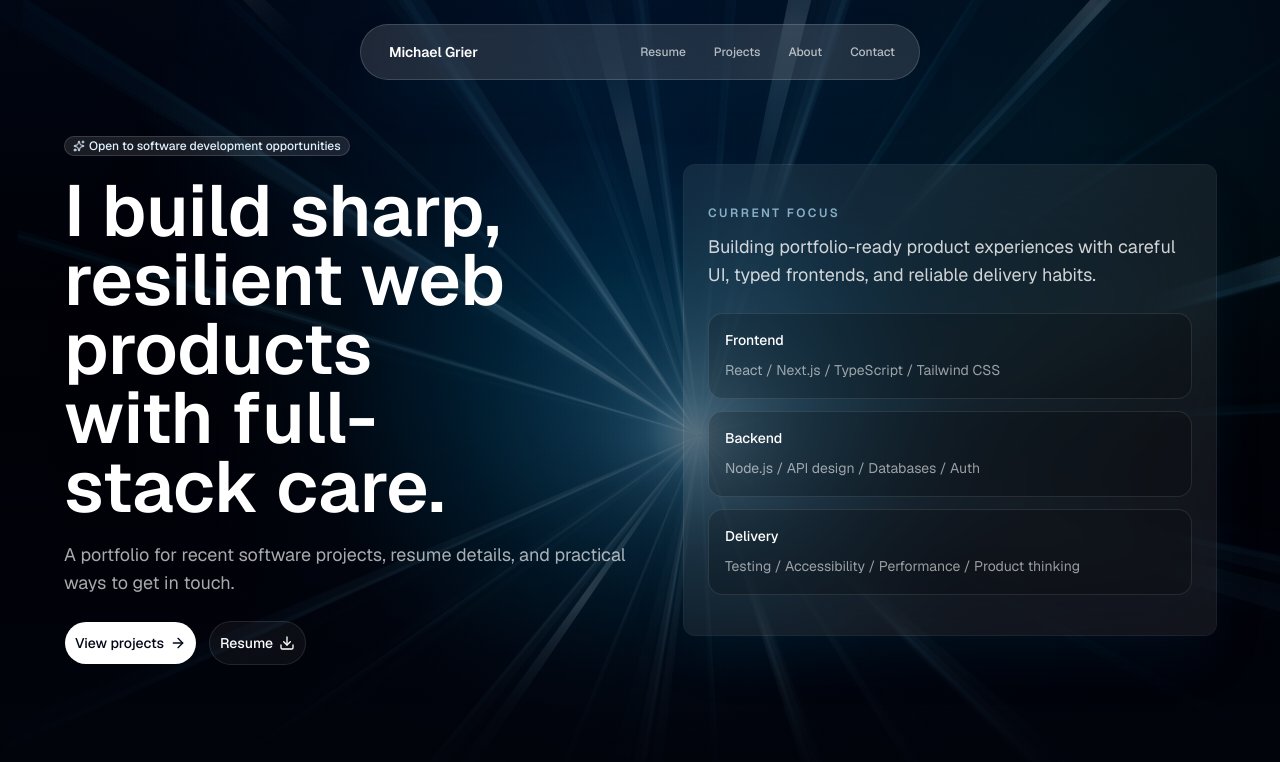
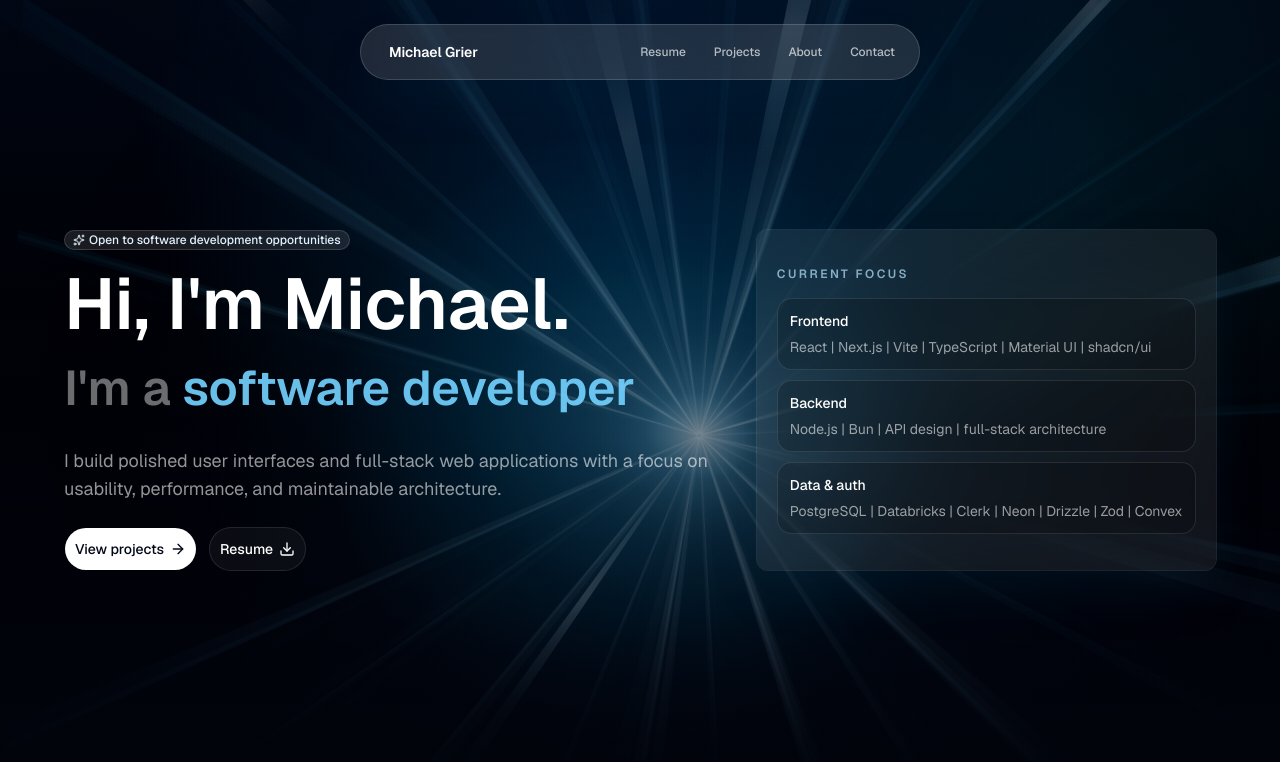
Before and after one commit to michael-grier/dev-portfolio, a Next.js app: page / in a window 1280 px wide. Shown: the top 762 px of the page. Built offline with nearby package versions, Linux system fonts and the light colour scheme.

Commit message:
style: refine hero page layout and copy

```diff
--- a/src/components/site/hero-section.tsx
+++ b/src/components/site/hero-section.tsx
@@ -7,7 +7,7 @@ import { motion, useReducedMotion } from "motion/react";
 import { Badge } from "@/components/ui/badge";
 import { Button } from "@/components/ui/button";
 import { Card, CardContent } from "@/components/ui/card";
-import { heroLines, siteConfig, skillGroups } from "@/content/site";
+import { heroHeadline, siteConfig, skillGroups } from "@/content/site";
 import { HeroLightfieldCanvas } from "@/components/site/hero-lightfield-canvas";
 
 const easeOut = [0.16, 1, 0.3, 1] as const;
@@ -16,7 +16,7 @@ export function HeroSection() {
   const shouldReduceMotion = useReducedMotion();
   const contentDelay = shouldReduceMotion ? 0 : 1.28;
   const initial = shouldReduceMotion ? false : { opacity: 0, y: 18 };
-  const lineInitial = shouldReduceMotion ? false : { opacity: 0, y: 22 };
+  const headingInitial = shouldReduceMotion ? false : { opacity: 0, y: 22 };
   const cardInitial = shouldReduceMotion ? false : { opacity: 0, y: 24, scale: 0.98 };
 
   return (
@@ -26,7 +26,7 @@ export function HeroSection() {
       <div className="absolute inset-0 bg-[linear-gradient(180deg,rgba(2,6,23,0.2),rgba(2,6,23,0.05)_38%,rgba(2,6,23,0.55)_100%)]" />
       <div className="absolute inset-x-0 bottom-0 h-48 bg-gradient-to-t from-background to-transparent" />
 
-      <div className="relative z-10 mx-auto grid w-full max-w-6xl gap-8 lg:grid-cols-[1.05fr_0.95fr] lg:items-center">
+      <div className="relative z-10 mx-auto grid w-full max-w-6xl gap-8 lg:grid-cols-[minmax(0,1.18fr)_minmax(22rem,0.82fr)] lg:items-center">
         <div className="max-w-3xl">
           <motion.div
             initial={initial}
@@ -39,35 +39,48 @@ export function HeroSection() {
             </Badge>
           </motion.div>
 
-          <h1 className="sr-only">{siteConfig.headline}</h1>
-          <div
+          <h1
+            aria-label={heroHeadline}
+            className="max-w-4xl text-balance"
+          >
+            <motion.span
               aria-hidden="true"
-            className="text-balance text-5xl font-semibold leading-[0.96] text-white sm:text-6xl lg:text-[clamp(4rem,5.8vw,4.5rem)]"
-          >
-            {heroLines.map((line, index) => (
-              <motion.span
-                key={line}
-                className="block"
-                initial={lineInitial}
+              className="block whitespace-nowrap text-5xl font-semibold leading-[0.94] text-white sm:text-6xl lg:text-[clamp(4rem,5.6vw,4.875rem)]"
+              initial={headingInitial}
               animate={{ opacity: 1, y: 0 }}
               transition={{
                 duration: 0.78,
-                  delay: contentDelay + 0.12 + index * 0.13,
+                delay: contentDelay + 0.12,
                 ease: easeOut,
               }}
             >
-                {line}
+              {siteConfig.hero.greeting}
             </motion.span>
-            ))}
-          </div>
+            <motion.span
+              aria-hidden="true"
+              className="mt-5 block text-3xl font-semibold leading-tight text-white/42 sm:text-4xl lg:text-[clamp(2.5rem,3.8vw,3.25rem)]"
+              initial={headingInitial}
+              animate={{ opacity: 1, y: 0 }}
+              transition={{
+                duration: 0.78,
+                delay: contentDelay + 0.28,
+                ease: easeOut,
+              }}
+            >
+              {siteConfig.hero.rolePrefix}{" "}
+              <span className="text-sky-300/90">
+                {siteConfig.hero.roleHighlight}
+              </span>
+            </motion.span>
+          </h1>
 
           <motion.p
             initial={initial}
             animate={{ opacity: 1, y: 0 }}
-            transition={{ duration: 0.72, delay: contentDelay + 0.68, ease: easeOut }}
-            className="mt-5 max-w-2xl text-pretty text-base leading-7 text-white/66 sm:text-lg"
+            transition={{ duration: 0.72, delay: contentDelay + 0.64, ease: easeOut }}
+            className="mt-7 max-w-3xl text-pretty text-base leading-7 text-white/58 sm:text-lg"
           >
-            {siteConfig.shortIntro}
+            {siteConfig.hero.intro}
           </motion.p>
 
           <motion.div
@@ -106,27 +119,21 @@ export function HeroSection() {
           transition={{ duration: 0.86, delay: contentDelay + 0.74, ease: easeOut }}
         >
           <Card className="border-white/12 bg-white/[0.07] text-white shadow-2xl shadow-sky-950/30 backdrop-blur-2xl">
-            <CardContent className="grid gap-6 p-5 sm:p-6">
-              <div>
+            <CardContent className="grid gap-4 p-4 sm:p-5">
               <p className="text-xs font-semibold uppercase tracking-[0.2em] text-sky-200/70">
                 Current focus
               </p>
-                <p className="mt-3 text-lg leading-7 text-white/80">
-                  Building portfolio-ready product experiences with careful UI,
-                  typed frontends, and reliable delivery habits.
-                </p>
-              </div>
-              <div className="grid gap-3">
+              <div className="grid gap-2.5">
                 {skillGroups.map((group) => (
                   <div
                     key={group.label}
-                    className="rounded-2xl border border-white/10 bg-black/18 p-4"
+                    className="rounded-2xl border border-white/10 bg-black/18 p-3"
                   >
                     <p className="text-sm font-medium text-white">
                       {group.label}
                     </p>
-                    <p className="mt-2 text-sm leading-6 text-white/58">
-                      {group.skills.join(" / ")}
+                    <p className="mt-1.5 text-sm leading-5 text-white/58">
+                      {group.skills.join(" | ")}
                     </p>
                   </div>
                 ))}
--- a/src/components/site/site-footer.tsx
+++ b/src/components/site/site-footer.tsx
@@ -4,7 +4,7 @@ import Link from "next/link";
 import { usePathname } from "next/navigation";
 import { ArrowUpRight } from "lucide-react";
 
-import { contactLinks, navItems, siteConfig } from "@/content/site";
+import { contactLinks, heroHeadline, navItems, siteConfig } from "@/content/site";
 
 export function SiteFooter() {
   const pathname = usePathname();
@@ -24,7 +24,7 @@ export function SiteFooter() {
             {siteConfig.name}
           </Link>
           <p className="mt-3 text-sm leading-6 text-white/56">
-            {siteConfig.headline}
+            {heroHeadline}
           </p>
           <p className="mt-4 text-xs uppercase tracking-[0.18em] text-sky-200/62">
             {siteConfig.location} / {siteConfig.availability}
--- a/src/content/site.ts
+++ b/src/content/site.ts
@@ -7,8 +7,8 @@ import {
   MessageCircle,
   Network,
   UserRound,
-} from "lucide-react";
-import type { ComponentType } from "react";
+} from 'lucide-react';
+import type { ComponentType } from 'react';
 
 export type NavItem = {
   label: string;
@@ -21,12 +21,12 @@ export type Project = {
   summary: string;
   year: string;
   stack: string[];
-  status: "Live" | "Case study" | "In progress";
+  status: 'Live' | 'Case study' | 'In progress';
   role: string;
   problem: string;
   contribution: string;
   result: string;
-  media: "interface" | "systems" | "delivery";
+  media: 'interface' | 'systems' | 'delivery';
 };
 
 export type ContactLink = {
@@ -45,191 +45,202 @@ export type ExperienceRole = {
 };
 
 export const siteConfig = {
-  name: "Michael Grier",
-  role: "Software Developer",
-  url: "https://michaelgrier.dev",
-  headline: "I build sharp, resilient web products with full-stack care.",
-  shortIntro:
-    "A portfolio for recent software projects, resume details, and practical ways to get in touch.",
-  location: "Canada",
-  availability: "Open to software development opportunities",
+  name: 'Michael Grier',
+  role: 'Software Developer',
+  url: 'https://michaelgrier.dev',
+  hero: {
+    greeting: "Hi, I'm Michael.",
+    rolePrefix: "I'm a",
+    roleHighlight: 'software developer',
+    intro:
+      'I build polished user interfaces and full-stack web applications with a focus on usability, performance, and maintainable architecture.',
+  },
+  location: 'Canada',
+  availability: 'Open to software development opportunities',
 };
 
-export const heroLines = [
-  "I build sharp,",
-  "resilient web products",
-  "with full-stack care.",
-];
+export const heroHeadline = [
+  siteConfig.hero.greeting,
+  `${siteConfig.hero.rolePrefix} ${siteConfig.hero.roleHighlight}`,
+].join(' ');
 
 export const navItems: NavItem[] = [
-  { label: "Home", href: "/", icon: Home },
-  { label: "Resume", href: "/resume", icon: FileText },
-  { label: "Projects", href: "/projects", icon: BriefcaseBusiness },
-  { label: "About", href: "/about", icon: UserRound },
-  { label: "Contact", href: "/contact", icon: MessageCircle },
+  { label: 'Home', href: '/', icon: Home },
+  { label: 'Resume', href: '/resume', icon: FileText },
+  { label: 'Projects', href: '/projects', icon: BriefcaseBusiness },
+  { label: 'About', href: '/about', icon: UserRound },
+  { label: 'Contact', href: '/contact', icon: MessageCircle },
 ];
 
 export const contactLinks: ContactLink[] = [
   {
-    label: "Email",
-    href: "mailto:hello@example.com",
-    value: "hello@example.com",
+    label: 'Email',
+    href: 'mailto:hello@example.com',
+    value: 'hello@example.com',
     icon: Mail,
   },
   {
-    label: "GitHub",
-    href: "https://github.com/michael-grier",
-    value: "github.com/michael-grier",
+    label: 'GitHub',
+    href: 'https://github.com/michael-grier',
+    value: 'github.com/michael-grier',
     icon: Code2,
   },
   {
-    label: "LinkedIn",
-    href: "https://linkedin.com/in/example",
-    value: "linkedin.com/in/example",
+    label: 'LinkedIn',
+    href: 'https://linkedin.com/in/example',
+    value: 'linkedin.com/in/example',
     icon: Network,
   },
 ];
 
 export const skillGroups = [
   {
-    label: "Frontend",
-    skills: ["React", "Next.js", "TypeScript", "Tailwind CSS"],
+    label: 'Frontend',
+    skills: [
+      'React',
+      'Next.js',
+      'Vite',
+      'TypeScript',
+      'Material UI',
+      'shadcn/ui',
+    ],
   },
   {
-    label: "Backend",
-    skills: ["Node.js", "API design", "Databases", "Auth"],
+    label: 'Backend',
+    skills: ['Node.js', 'Bun', 'API design', 'full-stack architecture'],
   },
   {
-    label: "Delivery",
-    skills: ["Testing", "Accessibility", "Performance", "Product thinking"],
+    label: 'Data & auth',
+    skills: ['PostgreSQL', 'Databricks', 'Clerk', 'Neon', 'Drizzle', 'Zod', 'Convex'],
   },
 ];
 
 export const resumeSummary = [
-  "Product-minded software developer focused on polished React interfaces, typed application architecture, and dependable delivery habits.",
-  "Strong fit for teams that need someone comfortable moving between UI details, data flow, API contracts, and pragmatic shipping tradeoffs.",
+  'Product-minded software developer focused on polished React interfaces, typed application architecture, and dependable delivery habits.',
+  'Strong fit for teams that need someone comfortable moving between UI details, data flow, API contracts, and pragmatic shipping tradeoffs.',
 ];
 
 export const resumeHighlights = [
-  "Builds responsive product surfaces with attention to accessibility, information hierarchy, and motion that supports the workflow.",
-  "Uses TypeScript, component boundaries, and clear data contracts to keep fast-moving codebases maintainable.",
-  "Turns ambiguous feature requests into scoped implementation plans, testable milestones, and useful shipped increments.",
+  'Builds responsive product surfaces with attention to accessibility, information hierarchy, and motion that supports the workflow.',
+  'Uses TypeScript, component boundaries, and clear data contracts to keep fast-moving codebases maintainable.',
+  'Turns ambiguous feature requests into scoped implementation plans, testable milestones, and useful shipped increments.',
 ];
 
 export const experienceRoles: ExperienceRole[] = [
   {
-    title: "Software Developer",
-    organization: "Independent projects",
-    period: "2025 - Present",
+    title: 'Software Developer',
+    organization: 'Independent projects',
+    period: '2025 - Present',
     summary:
-      "Building portfolio-ready full-stack web projects with modern React, Next.js, typed APIs, and deployment-focused delivery practices.",
+      'Building portfolio-ready full-stack web projects with modern React, Next.js, typed APIs, and deployment-focused delivery practices.',
     bullets: [
-      "Designed reusable interface patterns for dashboards, content-heavy pages, and workflow tools.",
-      "Implemented responsive layouts, animation systems, and component states across mobile and desktop breakpoints.",
-      "Documented technical decisions and project scope so future iterations stay easy to reason about.",
+      'Designed reusable interface patterns for dashboards, content-heavy pages, and workflow tools.',
+      'Implemented responsive layouts, animation systems, and component states across mobile and desktop breakpoints.',
+      'Documented technical decisions and project scope so future iterations stay easy to reason about.',
     ],
   },
   {
-    title: "Full-stack project work",
-    organization: "Recent builds",
-    period: "2024 - 2025",
+    title: 'Full-stack project work',
+    organization: 'Recent builds',
+    period: '2024 - 2025',
     summary:
-      "Delivered practical application features across frontend, backend, data modeling, auth flows, and production-readiness checks.",
+      'Delivered practical application features across frontend, backend, data modeling, auth flows, and production-readiness checks.',
     bullets: [
-      "Connected UI flows to typed data models and API boundaries with clear validation paths.",
-      "Improved product usability through tighter hierarchy, loading states, empty states, and error handling.",
-      "Used linting, build verification, and focused manual QA to reduce regressions before release.",
+      'Connected UI flows to typed data models and API boundaries with clear validation paths.',
+      'Improved product usability through tighter hierarchy, loading states, empty states, and error handling.',
+      'Used linting, build verification, and focused manual QA to reduce regressions before release.',
     ],
   },
 ];
 
 export const educationItems = [
   {
-    label: "Core focus",
-    value: "Frontend systems, full-stack foundations, product engineering",
+    label: 'Core focus',
+    value: 'Frontend systems, full-stack foundations, product engineering',
   },
   {
-    label: "Current stack",
-    value: "Next.js, React, TypeScript, Tailwind CSS, Node.js",
+    label: 'Current stack',
+    value: 'Next.js, React, TypeScript, Tailwind CSS, Node.js',
   },
   {
-    label: "Working habits",
-    value: "Small commits, clear scope, accessible interfaces, build verification",
+    label: 'Working habits',
+    value:
+      'Small commits, clear scope, accessible interfaces, build verification',
   },
 ];
 
 export const featuredProjects: Project[] = [
   {
-    title: "Project Alpha",
+    title: 'Project Alpha',
     summary:
-      "A full-stack product interface focused on fast workflows, clear information hierarchy, and dependable interactions.",
-    year: "2026",
-    stack: ["Next.js", "React", "TypeScript"],
-    status: "Case study",
-    role: "Product UI / frontend architecture",
+      'A full-stack product interface focused on fast workflows, clear information hierarchy, and dependable interactions.',
+    year: '2026',
+    stack: ['Next.js', 'React', 'TypeScript'],
+    status: 'Case study',
+    role: 'Product UI / frontend architecture',
     problem:
-      "Operational workflows needed a calmer interface that made status, priority, and next actions easier to scan.",
+      'Operational workflows needed a calmer interface that made status, priority, and next actions easier to scan.',
     contribution:
-      "Designed the page structure, reusable components, responsive states, and typed data boundaries for the primary user flow.",
+      'Designed the page structure, reusable components, responsive states, and typed data boundaries for the primary user flow.',
     result:
-      "A faster-feeling product surface with clearer hierarchy, fewer ambiguous states, and room for future workflow depth.",
-    media: "interface",
+      'A faster-feeling product surface with clearer hierarchy, fewer ambiguous states, and room for future workflow depth.',
+    media: 'interface',
   },
   {
-    title: "Project Beacon",
+    title: 'Project Beacon',
     summary:
-      "A developer-facing tool with polished dashboard surfaces, typed data flows, and deployment-ready architecture.",
-    year: "2026",
-    stack: ["Node.js", "PostgreSQL", "Tailwind"],
-    status: "In progress",
-    role: "Full-stack implementation",
+      'A developer-facing tool with polished dashboard surfaces, typed data flows, and deployment-ready architecture.',
+    year: '2026',
+    stack: ['Node.js', 'PostgreSQL', 'Tailwind'],
+    status: 'In progress',
+    role: 'Full-stack implementation',
     problem:
-      "Developers needed a compact view of system health, integration status, and follow-up work without noisy dashboard chrome.",
+      'Developers needed a compact view of system health, integration status, and follow-up work without noisy dashboard chrome.',
     contribution:
-      "Modeled the data flow, shaped the dashboard UI, and mapped the interaction states for empty, loading, and review moments.",
+      'Modeled the data flow, shaped the dashboard UI, and mapped the interaction states for empty, loading, and review moments.',
     result:
-      "A focused technical tool direction with practical implementation boundaries and a cleaner path to production hardening.",
-    media: "systems",
+      'A focused technical tool direction with practical implementation boundaries and a cleaner path to production hardening.',
+    media: 'systems',
   },
   {
-    title: "Project Current",
+    title: 'Project Current',
     summary:
-      "A responsive web experience combining media-rich project storytelling with pragmatic engineering details.",
-    year: "2025",
-    stack: ["React", "Motion", "Vercel"],
-    status: "Live",
-    role: "Interface engineering / motion",
+      'A responsive web experience combining media-rich project storytelling with pragmatic engineering details.',
+    year: '2025',
+    stack: ['React', 'Motion', 'Vercel'],
+    status: 'Live',
+    role: 'Interface engineering / motion',
     problem:
-      "Project work needed to feel inspectable and credible while still carrying enough visual energy to be memorable.",
+      'Project work needed to feel inspectable and credible while still carrying enough visual energy to be memorable.',
     contribution:
-      "Built responsive media sections, restrained motion, content structure, and reusable presentation patterns.",
+      'Built responsive media sections, restrained motion, content structure, and reusable presentation patterns.',
     result:
-      "A portfolio-ready project page pattern that balances visual polish with concrete implementation context.",
-    media: "delivery",
+      'A portfolio-ready project page pattern that balances visual polish with concrete implementation context.',
+    media: 'delivery',
   },
 ];
 
 export const aboutPrinciples = [
   {
-    label: "Product clarity",
+    label: 'Product clarity',
     description:
-      "I care about whether an interface helps someone make the next decision quickly, not just whether it looks finished.",
+      'I care about whether an interface helps someone make the next decision quickly, not just whether it looks finished.',
   },
   {
-    label: "Maintainable pace",
+    label: 'Maintainable pace',
     description:
-      "I prefer small, verifiable changes with clear ownership boundaries over clever code that becomes expensive to revisit.",
+      'I prefer small, verifiable changes with clear ownership boundaries over clever code that becomes expensive to revisit.',
   },
   {
-    label: "Practical polish",
+    label: 'Practical polish',
     description:
-      "Motion, spacing, copy, and state design all matter when they make the product easier to trust and easier to use.",
+      'Motion, spacing, copy, and state design all matter when they make the product easier to trust and easier to use.',
   },
 ];
 
 export const workingStyle = [
-  "Clarify the user flow and success criteria before writing much code.",
-  "Build the smallest useful version, then tighten edge cases and interaction quality.",
-  "Keep implementation details visible through readable code, typed contracts, and focused verification.",
-  "Commit regularly at meaningful checkpoints so the work stays reviewable.",
+  'Clarify the user flow and success criteria before writing much code.',
+  'Build the smallest useful version, then tighten edge cases and interaction quality.',
+  'Keep implementation details visible through readable code, typed contracts, and focused verification.',
+  'Commit regularly at meaningful checkpoints so the work stays reviewable.',
 ];
```
Lines whose indentation alone changed are shown as unchanged.
